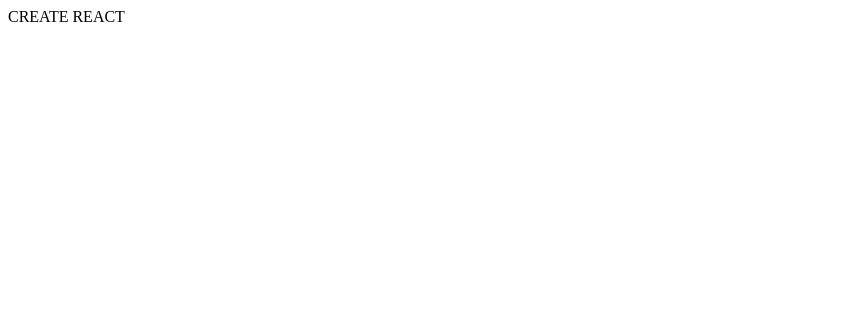
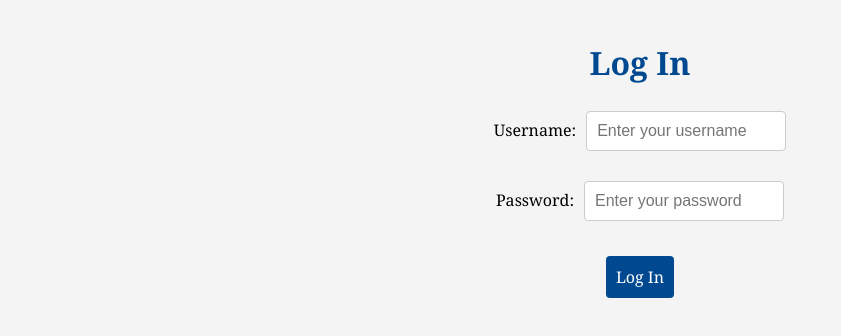
Before and after one commit to nobles-blockchain/NoblesDAOClient, a React (Create React App) app: page / in a window 1280 px wide. Shown: the top 336 px of the page, without its empty margins (0-841 px from the left). Built offline with nearby package versions, Linux system fonts and the light colour scheme.

Commit message:
Functioning Login

```diff
--- a/package.json
+++ b/package.json
@@ -6,6 +6,7 @@
     "@testing-library/jest-dom": "^5.17.0",
     "@testing-library/react": "^13.4.0",
     "@testing-library/user-event": "^13.5.0",
+    "axios": "^1.6.8",
     "react": "^18.2.0",
     "react-dom": "^18.2.0",
     "react-scripts": "5.0.1",
--- a/src/App.js
+++ b/src/App.js
@@ -1,8 +1,9 @@
+import LoginPage from "./Login-Page/Login.js";
 
 function App() {
   return (
     <div>
-      CREATE REACT
+      <LoginPage />
     </div>
   );
 }
--- /dev/null
+++ b/src/Login-Page/Login.css
@@ -0,0 +1,48 @@
+body{
+    font-family: Georgia, 'Times New Roman', Times, serif;
+    background-color: #f4f4f4;
+    padding: 20px;
+    border-radius: 8px;
+    max-width: 400px;
+    margin: 0 auto;
+    text-align: center;
+  }
+
+  h1 {
+    color:#004990;
+  }
+
+  h2 {
+    color: #333;
+  }
+
+  .form-group {
+    margin-bottom: 20px;
+  }
+
+  label {
+    margin: 5px;
+  }
+
+  input {
+    width: 200px;
+    padding: 10px;
+    border: 1px solid #ccc;
+    border-radius: 4px;
+    box-sizing: border-box;
+    font-size: 16px;
+    align-items: center;
+    margin: 5px;
+  }
+
+  button {
+    background-color: #004990;
+    color: white;
+    padding: 10px;
+    border: none;
+    border-radius: 4px;
+    cursor: pointer;
+    font-size: 16px;
+    margin: 10px;
+    font-family: Georgia, 'Times New Roman', Times, serif;
+  }
--- /dev/null
+++ b/src/Login-Page/Login.js
@@ -0,0 +1,114 @@
+import './Login.css';
+import { useState } from 'react'; // Import useState hook for managing state
+import axios from 'axios'; // Import Axios for making HTTP requests
+
+function LoginPage() {
+  // State variables to store username and password
+  const [username, setUsername] = useState('');
+  const [password, setPassword] = useState('');
+  const [usernameError, setUsernameError] = useState('');
+  const [passwordError, setPasswordError] = useState('');
+  const [loading, setLoading] = useState(false); // State variable for loading state
+  const [loggedIn, setLoggedIn] = useState(false); // State variable for login status
+
+  // Function to handle username validation
+  const handleUsernameChange = (value) => {
+    setUsername(value);
+    if (!value) {
+      setUsernameError('Please enter your username');
+    } else {
+      setUsernameError('');
+    }
+  };
+
+  // Function to handle password validation
+  const handlePasswordChange = (value) => {
+    setPassword(value);
+    if (!value) {
+      setPasswordError('Please enter your password');
+    } else {
+      setPasswordError('');
+    }
+  };
+
+  // Function to handle form submission
+  const handleSubmit = async (event) => {
+    event.preventDefault(); // Prevent default form submission
+    // Check if username or password is empty
+    if (!username || !password) {
+      if (!username) {
+        setUsernameError('Please enter your username');
+      }
+      if (!password) {
+        setPasswordError('Please enter your password');
+      }
+      return;
+    }
+    try {
+      setLoading(true); // Set loading state to true
+      // Make a POST request to the backend API endpoint for logging in
+      const response = await axios.post('http://localhost:3000/login', {
+        email: username,
+        password: password,
+      });
+
+      console.log('User ID:', response.data.userId);
+      // Handle successful login (e.g., store authentication token)
+      setLoggedIn(true);
+      // Add any additional logic you need here, such as redirecting the user to another page
+    } catch (error) {
+      console.error('Error logging in:', error);
+      // Handle error appropriately, such as displaying an error message to the user
+    } finally {
+      setLoading(false); // Reset loading state to false after submission attempt
+    }
+  };
+
+  // Render the login form if not logged in, otherwise render a success message
+  if (!loggedIn) {
+    return (
+      <div className="container">
+        <h1>Log In</h1>
+        <form onSubmit={handleSubmit}>
+          <div className="form-group">
+            <label htmlFor="username">Username:</label>
+            <input
+              type="text"
+              id="username"
+              name="username"
+              placeholder="Enter your username"
+              value={username}
+              onChange={(e) => handleUsernameChange(e.target.value)} // Validate username as user types
+            />
+            {usernameError && <p className="error-message">{usernameError}</p>} {/* Display username error message */}
+          </div>
+          <div className="form-group">
+            <label htmlFor="password">Password:</label>
+            <input
+              type="password"
+              id="password"
+              name="password"
+              placeholder="Enter your password"
+              value={password}
+              onChange={(e) => handlePasswordChange(e.target.value)} // Validate password as user types
+            />
+            {passwordError && <p className="error-message">{passwordError}</p>} {/* Display password error message */}
+          </div>
+          <button type="submit" disabled={loading}>
+            {loading ? 'Logging in...' : 'Log In'}
+          </button>
+        </form>
+      </div>
+    );
+  } else {
+    // Render a success message or redirect to another page
+    return (
+      <div className="container">
+        <h1>Welcome, {username}!</h1>
+        <p>You have successfully logged in.</p>
+      </div>
+    );
+  }
+}
+
+export default LoginPage;
```
